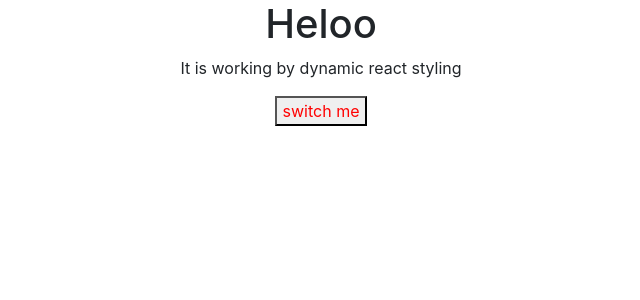
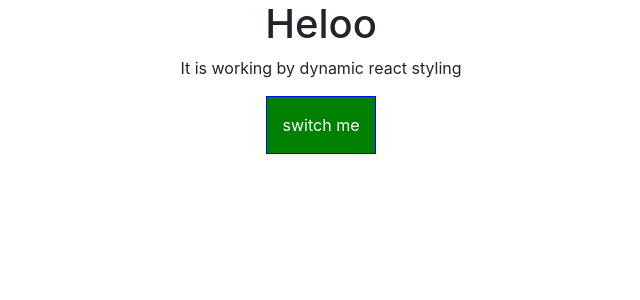
Before and after one commit to harry9345/React-input, a React (Create React App) app: page / in a window 1280 px wide. Shown: the top 300 px of the page, without its empty margins (319-959 px from the left). Built offline with nearby package versions, Linux system fonts and the light colour scheme.

Commit message:
cockpit added

```diff
--- a/src/components/Cockpit/Cockpit.js
+++ b/src/components/Cockpit/Cockpit.js
@@ -2,11 +2,14 @@ import React from "react";
 
 import classes from "./Cockpit.module.css";
 
-const Cockpit = (props) => {
-  let btnClass = [""];
-  btnClass = classes.red;
+const cockpit = (props) => {
+  let assClassess = [];
+  let btnClass = "";
 
-  let assClassess = [];
+  if (props.showPerson) {
+    btnClass = classes.Red;
+  }
+
   if (props.persons.length <= 2) {
     assClassess.push(classes.red);
   }
@@ -26,4 +29,4 @@ const Cockpit = (props) => {
   );
 };
 
-export default Cockpit;
+export default cockpit;
--- a/src/components/Cockpit/Cockpit.module.css
+++ b/src/components/Cockpit/Cockpit.module.css
@@ -1,27 +1,30 @@
 .red {
   color: red;
 }
+
 .bold {
   font-weight: bold;
 }
 
-.button {
+.Cockpit button {
+  border: 1px solid blue;
+  padding: 16px;
   background-color: green;
+  font: inherit;
   color: white;
-  border: 1px solid black;
-  padding: 8px;
-  margin: 20px;
-  border-radius: 10px;
   cursor: pointer;
 }
-.button:hover {
-  background-color: yellow;
+
+.Cockpit button:hover {
+  background-color: lightgreen;
   color: black;
 }
-.button.red {
+
+.Cockpit button.Red {
   background-color: red;
 }
 
-.button.red:hover {
-  background-color: pink;
+.Cockpit button.Red:hover {
+  background-color: salmon;
+  color: black;
 }
--- a/src/components/persons/Persons.js
+++ b/src/components/persons/Persons.js
@@ -1,17 +1,20 @@
-import React from "react";
+import React, { Component } from "react";
 import Person from "./person/Person";
 
-const persons = (props) =>
-  props.persons.map((person, index) => {
+class Persons extends Component {
+  render() {
+    return this.props.persons.map((person, index) => {
       return (
         <Person
-        click={() => props.clicked(index)}
+          click={() => this.props.clicked(index)}
           name={person.name}
           age={person.age}
           key={person.id}
-        change={(event) => props.changed(event, person.id)}
+          change={(event) => this.props.changed(event, person.id)}
         />
       );
     });
+  }
+}
 
-export default persons;
+export default Persons;
--- a/src/components/persons/person/Person.js
+++ b/src/components/persons/person/Person.js
@@ -1,23 +1,24 @@
-import React from "react";
+import React, { Component } from "react";
 
 import classes from "./Person.module.css";
 
-const Person = (props) => {
-  // const style = {
-  //   "@media(min-width:500px)": {
-  //     width: "450px",
-  //   },
-  // };
+class Person extends Component {
+  render() {
     return (
       // <div className="Person" style={style}>
       <div className={classes.Person}>
-      <p onClick={props.click}>
-        i am {props.name} and i am {props.age}
+        <p onClick={this.props.click}>
+          i am {this.props.name} and i am {this.props.age}
         </p>
-      <input type="text" onChange={props.change} value={props.name} />
+        <input
+          type="text"
+          onChange={this.props.change}
+          value={this.props.name}
+        />
       </div>
     );
-};
+  }
+}
 export default Person;
 
 // //       *******
--- a/src/containers/App.css
+++ b/src/containers/App.css
@@ -1,3 +1,33 @@
 .App {
   text-align: center;
 }
+
+.red {
+  color: red;
+}
+
+.bold {
+  font-weight: bold;
+}
+
+.App button {
+  background-color: green;
+  color: white;
+  font: inherit;
+  border: 1px solid blue;
+  padding: 8px;
+  cursor: pointer;
+}
+
+.App button:hover {
+  background-color: yellow;
+  color: black;
+}
+
+.App button.Red {
+  background-color: red;
+}
+
+.App button.Red:hover {
+  background-color: pink;
+}
--- a/src/containers/App.js
+++ b/src/containers/App.js
@@ -6,6 +6,10 @@ import Persons from "../components/persons/Persons";
 import Cockpit from "../components/Cockpit/Cockpit";
 
 class App extends Component {
+  constructor(props) {
+    super(props);
+    console.log("app.js contractor");
+  }
   state = {
     persons: [
       { id: "jkbf", name: "ali", age: 33 },
@@ -16,6 +20,12 @@ class App extends Component {
     username: "super harry",
     showPerson: false,
   };
+
+  static getDrivedStateFromProps(props, state) {
+    console.log("getDrivefromstate", props);
+    return state;
+  }
+
   nameChangeHandlre = (event, id) => {
     const personIndex = this.state.persons.findIndex((p) => {
       return p.id === id;
```
Also changed, not shown: 1 other file (tests, documents, lock files or other folders). Lines whose indentation alone changed are shown as unchanged.
